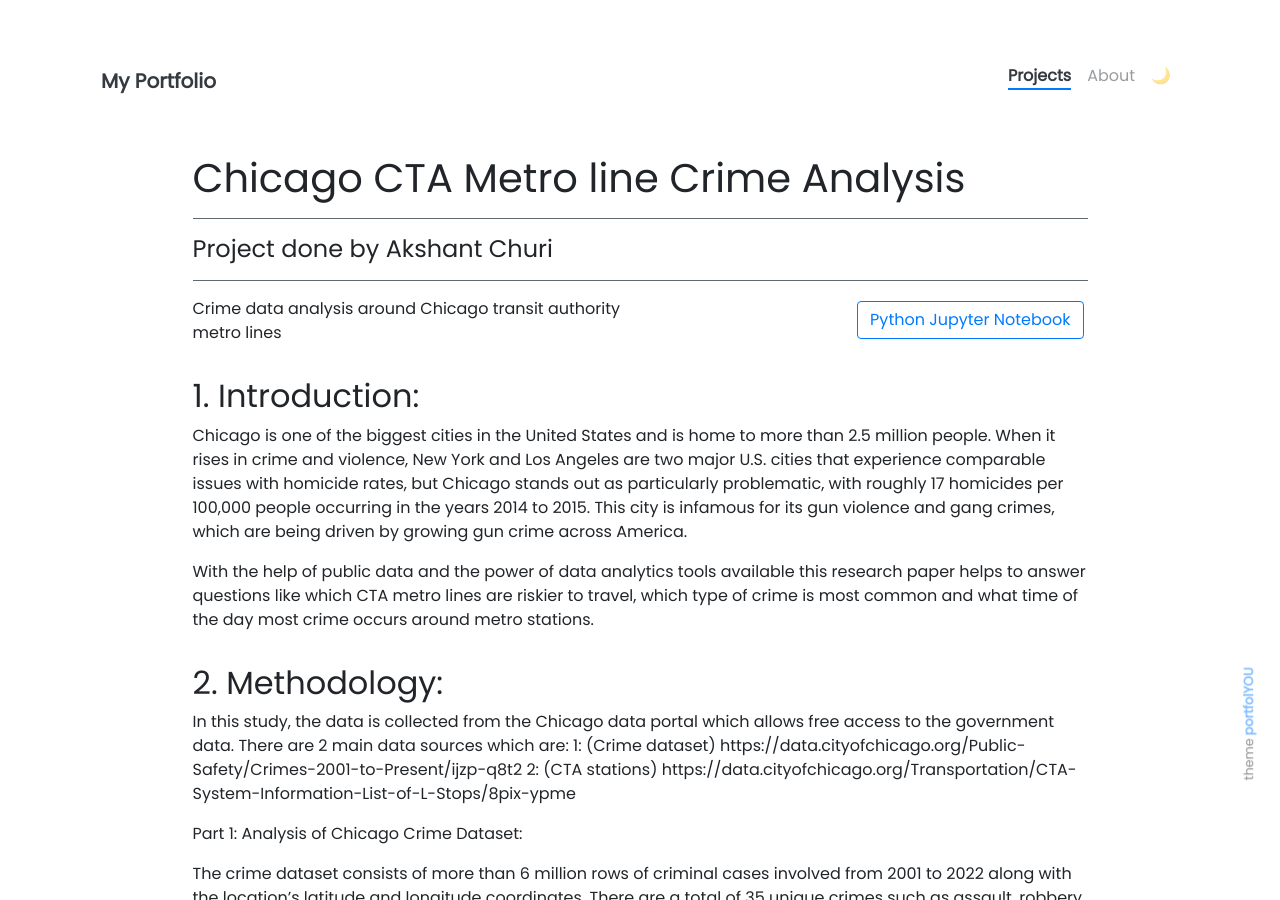
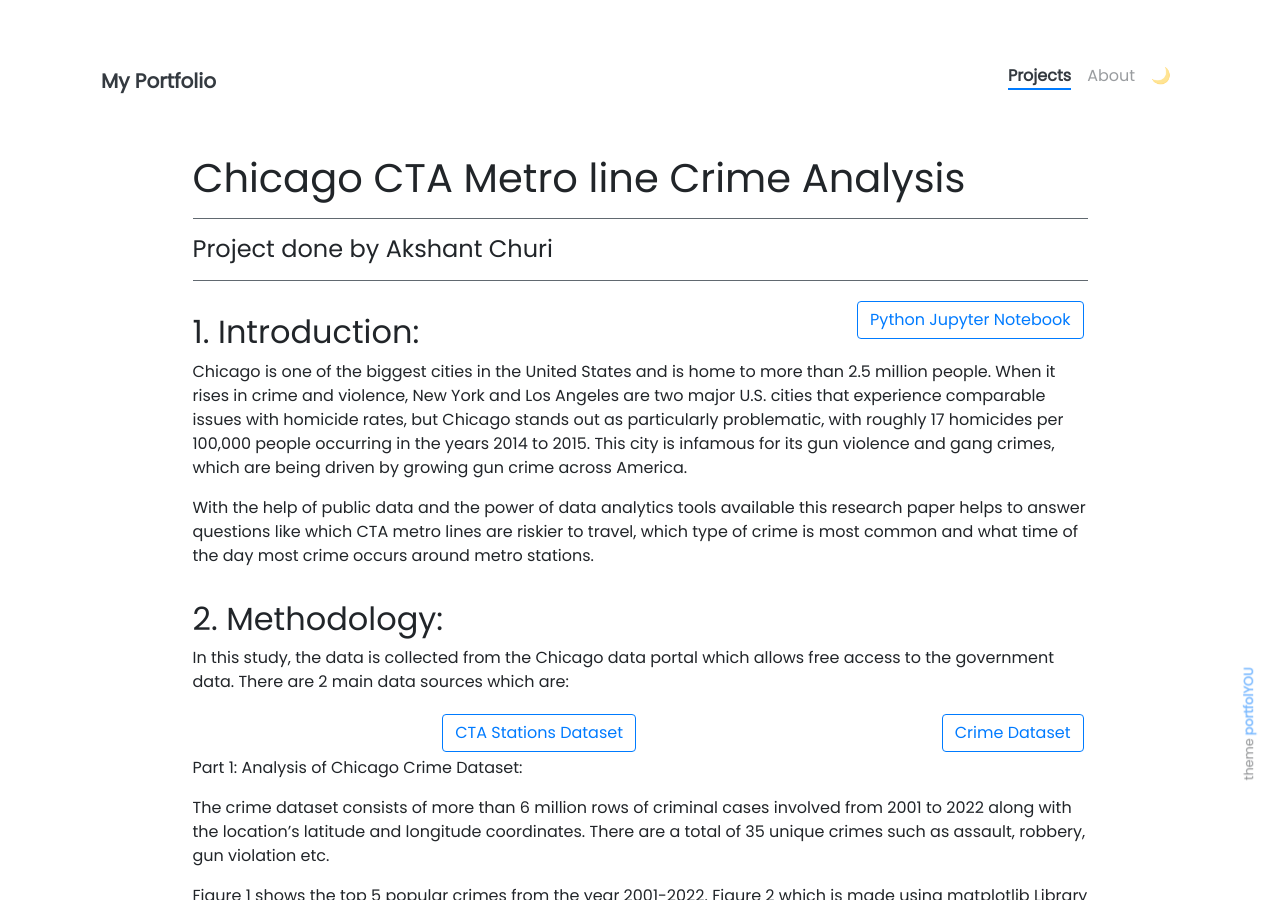
Before and after one commit to akshant10/akshant10.github.io, a Jekyll site: the page built from _projects/pro3.md, in a window 1280 px wide and 900 px high. Built offline with Jekyll 4.4.1, drawn with Linux system fonts in a browser that asks for light colours; nearby versions of some CDN libraries.

Commit message:
Update pro3.md

```diff
--- a/_projects/pro3.md
+++ b/_projects/pro3.md
@@ -20,7 +20,6 @@ custom_js:
 {% include elements/button.html link="https://github.com/akshant10/akshant10.github.io/blob/8f1a16c9a7b18d162afb46b5caffa230f745969e/main%20analysis.ipynb" text="Python Jupyter Notebook" %}
 </div>
 
-Crime data analysis around Chicago transit authority metro lines
 
 ## 1. Introduction:
 Chicago is one of the biggest cities in the United States and is home to more than 2.5 million people. When it
@@ -30,40 +29,18 @@ With the help of public data and the power of data analytics tools available thi
 
 
 
-
-
-
-
-
-
-
-
-
-
-
-
-
-
-
-
-
-
-
-
-
-
-
-
-
-
-
-
-
 ## 2. Methodology:
 
 In this study, the data is collected from the Chicago data portal which allows free access to the government data. There are 2 main data sources which are:
-1: (Crime dataset) https://data.cityofchicago.org/Public-Safety/Crimes-2001-to-Present/ijzp-q8t2
-2: (CTA stations) https://data.cityofchicago.org/Transportation/CTA-System-Information-List-of-L-Stops/8pix-ypme
+
+<div class="right">
+{% include elements/button.html link="https://data.cityofchicago.org/Public-Safety/Crimes-2001-to-Present/ijzp-q8t2" text="Crime Dataset" %}
+</div>
+
+<div class="right">
+{% include elements/button.html link="https://data.cityofchicago.org/Transportation/CTA-System-Information-List-of-L-Stops/8pix-ypme " text="CTA Stations Dataset" %}
+</div>
+
 
 Part 1: Analysis of Chicago Crime Dataset:
 
```
